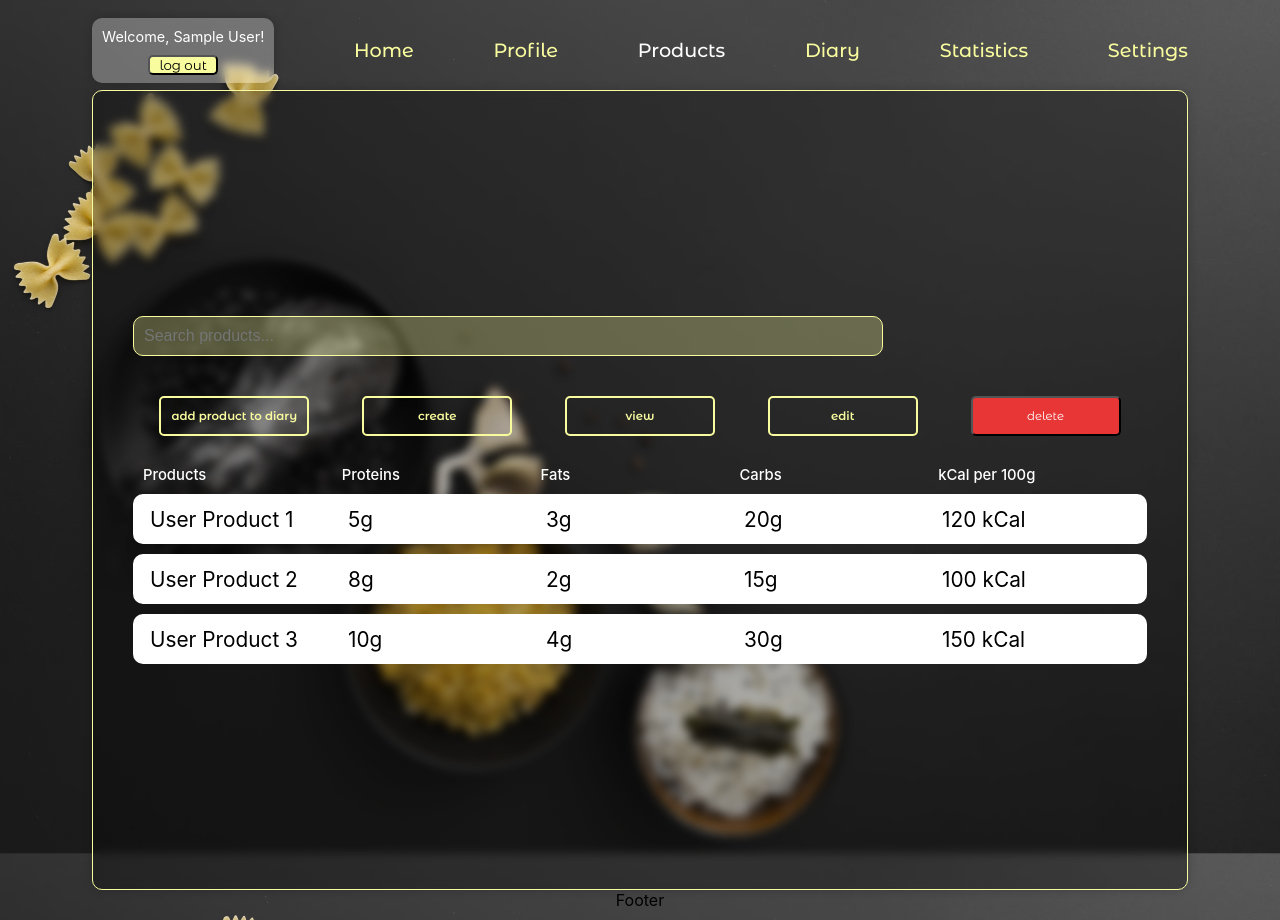
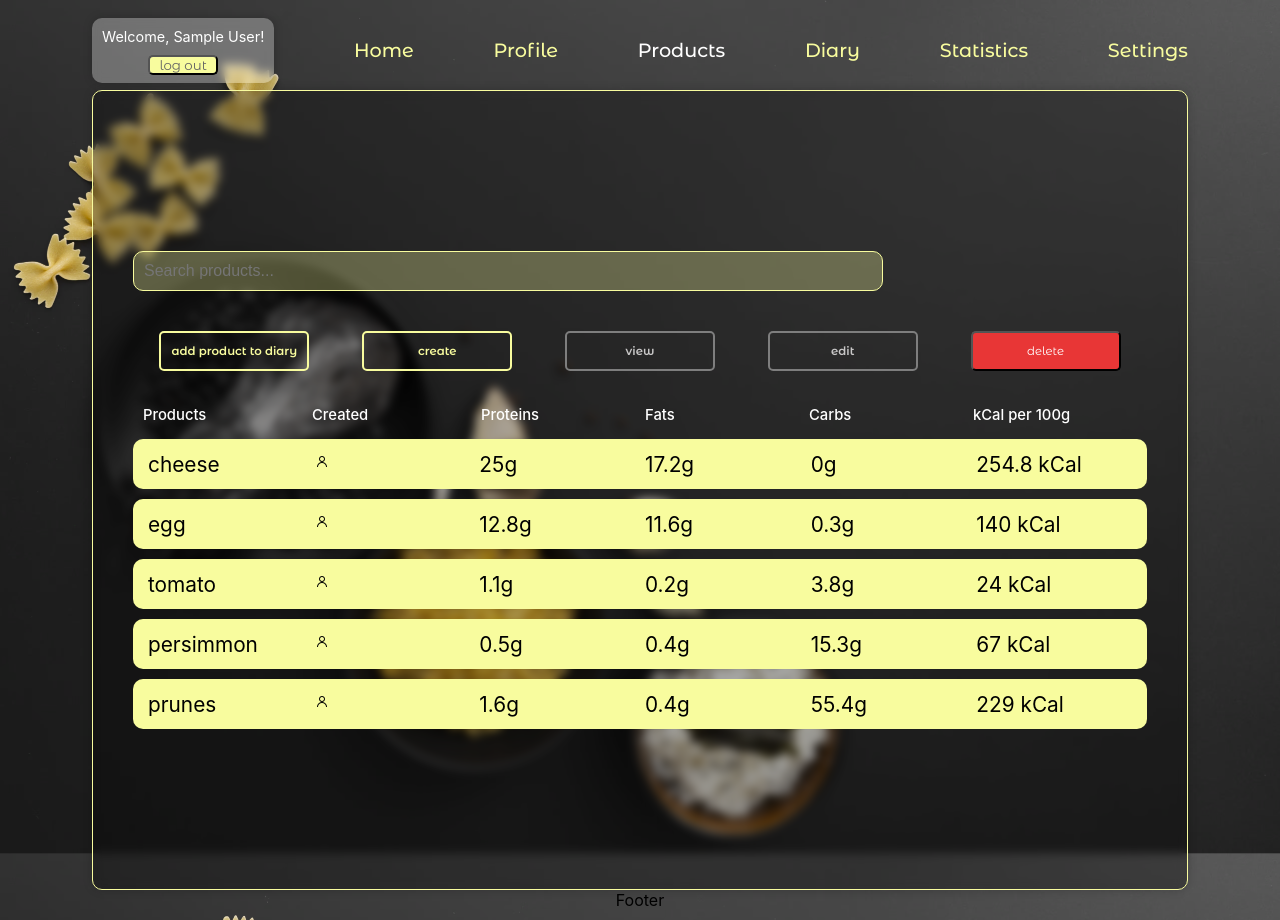
Before and after one commit to Bolbotunov/Gd-FD3-22-25_Bolbotunov, a React (Create React App) app in the folder myProject/: page /products in a window 1280 px wide. Built offline with nearby package versions, Linux system fonts and the light colour scheme; no server answers; the database is empty; sample sign-in values are in the browser's storage.

Commit message:
feat: create editing product & viewing

```diff
--- /dev/null
+++ b/myProject/src/config/defaultProducts.tsx
@@ -0,0 +1,44 @@
+import { ProductType } from "../pages/productsPage/ProductPage";
+
+export const defaultProducts: ProductType[] = [
+  {
+    food_name: 'cheese',
+    nf_protein: 25,
+    nf_total_fat: 17.2,
+    nf_total_carbohydrate: 0,
+    nf_calories: 254.8,
+    isDefault: true,
+  },
+  {
+    food_name: 'egg',
+    nf_protein: 12.8,
+    nf_total_fat: 11.6,
+    nf_total_carbohydrate: 0.3,
+    nf_calories: 140,
+    isDefault: true,
+  },
+  {
+    food_name: 'tomato',
+    nf_protein: 1.1,
+    nf_total_fat: 0.2,
+    nf_total_carbohydrate: 3.8,
+    nf_calories: 24,
+    isDefault: true,
+  },
+  {
+    food_name: 'persimmon',
+    nf_protein: 0.5,
+    nf_total_fat: 0.4,
+    nf_total_carbohydrate: 15.3,
+    nf_calories: 67,
+    isDefault: true,
+  },
+  {
+    food_name: 'prunes',
+    nf_protein: 1.6,
+    nf_total_fat: 0.4,
+    nf_total_carbohydrate: 55.4,
+    nf_calories: 229,
+    isDefault: true,
+  },
+];
--- a/myProject/src/pages/productsPage/ProductPage.tsx
+++ b/myProject/src/pages/productsPage/ProductPage.tsx
@@ -1,10 +1,162 @@
 
 import { BlurContainer } from "../../styles/Common.styled";
+import {
+  ContentContainer,
+  NutrientRow,
+  NutrientLabel,
+  NutrientValue,
+ } from "./productsPage.styled";
+import { MainTitle } from "../../styles/Fonts.styled";
+import { AddBtn } from "../../styles/Buttons.styled";
+import { useSelector } from "react-redux";
+import { useParams, useNavigate, useLocation } from "react-router";
+import { RootState } from "../../store/store";
+import { useState, useEffect } from "react";
+import { InputStyle } from "../../styles/Common.styled";
+import { useDispatch } from "react-redux";
+import { updateUserProduct } from "../../store/AuthSlice";
+import { updateUserProductInFirebase } from "../../config/firebase";
 
-export default function ProductPage() {
-  return <>
-   <BlurContainer>
+export type ProductType = {
+  food_name: string;
+  nf_protein: number;
+  nf_total_fat: number;
+  nf_total_carbohydrate: number;
+  nf_calories: number;
+  isDefault?: boolean;
+};
 
-		</BlurContainer>
-  </>
+type ProductPageProps = {};
+
+export default function ProductPage(props: ProductPageProps) {
+  const location = useLocation();
+  const { id } = useParams<{ id: string }>();
+  const navigate = useNavigate();
+  const dispatch = useDispatch();
+  const products = useSelector((state: RootState) => state.authSlice.products);
+  const currentUser = useSelector((state: RootState) => state.authSlice);
+
+  const locationState = location.state as { mode?: "view" | "edit"; product?: ProductType } | undefined;
+  const mode: "view" | "edit" = locationState?.mode || "view";
+
+
+  const productFromStore = locationState?.product || products.find(
+    (p) => p.food_name.toLowerCase() === id?.toLowerCase()
+  );
+  useEffect(() => {
+    setEditedProduct(productFromStore);
+  }, [productFromStore]);
+
+
+  const [editedProduct, setEditedProduct] = useState(productFromStore);
+
+  if (!productFromStore) {
+    return (
+      <BlurContainer>
+        <ContentContainer>
+          <MainTitle>Product Not Found</MainTitle>
+          <AddBtn onClick={() => navigate('/products')}>Ok</AddBtn>
+        </ContentContainer>
+      </BlurContainer>
+    );
+  }
+
+  if (mode === "view") {
+    return (
+      <BlurContainer>
+        <ContentContainer>
+          <MainTitle>{productFromStore.food_name}</MainTitle>
+          <NutrientRow>
+            <NutrientLabel>Proteins:</NutrientLabel>
+            <NutrientValue>{productFromStore.nf_protein}g</NutrientValue>
+          </NutrientRow>
+          <NutrientRow>
+            <NutrientLabel>Fats:</NutrientLabel>
+            <NutrientValue>{productFromStore.nf_total_fat}g</NutrientValue>
+          </NutrientRow>
+          <NutrientRow>
+            <NutrientLabel>Carbs:</NutrientLabel>
+            <NutrientValue>{productFromStore.nf_total_carbohydrate}g</NutrientValue>
+          </NutrientRow>
+          <NutrientRow>
+            <NutrientLabel>Calories:</NutrientLabel>
+            <NutrientValue>{productFromStore.nf_calories} kCal</NutrientValue>
+          </NutrientRow>
+        </ContentContainer>
+        <AddBtn onClick={() => navigate('/products')}>Ok</AddBtn>
+      </BlurContainer>
+    );
+  }
+
+
+
+
+  const handleChange = (field: keyof ProductType, value: string) => {
+    setEditedProduct((prev) =>
+      prev ? { ...prev, [field]: typeof prev[field] === "number" ? Number(value) : value } : prev
+    );
+  };
+
+  const handleSave = async () => {
+    if (!editedProduct) return;
+    dispatch(updateUserProduct(editedProduct));
+    if (currentUser.uid) {
+      try {
+        await updateUserProductInFirebase(currentUser.uid, editedProduct);
+        alert("Product updated");
+        navigate("/products");
+      } catch (error) {
+        console.error("Error updating product in Firebase:", error);
+      }
+    }
+  };
+
+  return (
+    <BlurContainer>
+      <ContentContainer>
+        <MainTitle>Edit {editedProduct?.food_name}</MainTitle>
+        <NutrientRow>
+          <NutrientLabel>Proteins:</NutrientLabel>
+          <NutrientValue>
+            <InputStyle
+              type="number"
+              value={editedProduct?.nf_protein}
+              onChange={(e) => handleChange("nf_protein", e.target.value)}
+            />g
+          </NutrientValue>
+        </NutrientRow>
+        <NutrientRow>
+          <NutrientLabel>Fats:</NutrientLabel>
+          <NutrientValue>
+            <InputStyle
+              type="number"
+              value={editedProduct?.nf_total_fat}
+              onChange={(e) => handleChange("nf_total_fat", e.target.value)}
+            />g
+          </NutrientValue>
+        </NutrientRow>
+        <NutrientRow>
+          <NutrientLabel>Carbs:</NutrientLabel>
+          <NutrientValue>
+            <InputStyle
+              type="number"
+              value={editedProduct?.nf_total_carbohydrate}
+              onChange={(e) => handleChange("nf_total_carbohydrate", e.target.value)}
+            />g
+          </NutrientValue>
+        </NutrientRow>
+        <NutrientRow>
+          <NutrientLabel>Calories:</NutrientLabel>
+          <NutrientValue>
+            <InputStyle
+              type="number"
+              value={editedProduct?.nf_calories}
+              onChange={(e) => handleChange("nf_calories", e.target.value)}
+            /> kCal
+          </NutrientValue>
+        </NutrientRow>
+        <AddBtn onClick={handleSave}>Save</AddBtn>
+      </ContentContainer>
+    </BlurContainer>
+  );
 }
--- a/myProject/src/pages/productsPage/ProductsPage.tsx
+++ b/myProject/src/pages/productsPage/ProductsPage.tsx
@@ -3,7 +3,7 @@ import { useEffect, useState, useCallback } from "react";
 import { debounce } from "../../utils/debounce";
 import { ErrorText } from "../../styles/Fonts.styled";
 import { useDispatch, useSelector } from "react-redux";
-import { addUserProduct } from "../../store/AuthSlice";
+import { addUserProduct, updateUserProduct } from "../../store/AuthSlice";
 import { ProductType } from "../../store/AuthSlice";
 import { addProductToUser } from "../../config/firebase";
 import { Flex } from "../../styles/Common.styled";
@@ -15,56 +15,36 @@ import {
   ProductRow,
   ProductColumn,
 	ProductRowWrapper,
+  ProductColumnUser,
+  HeaderItemUser,
 } from "./productsPage.styled"
 import { AddBtn, BtnDelete, LinkBtn } from "../../styles/Buttons.styled";
 import { searchFood } from "../../components/api/ApiTest";
-import { appColors } from "../../styles/AppColors";
 import { RootState } from "../../store/store";
 import ModalBlock from "../../components/modals/ModalBlock";
+import { useNavigate } from "react-router";
+import { defaultProducts } from "../../config/defaultProducts";
 
 
-
-const defaultProducts: ProductType[] = [
-  {
-    food_name: 'User Product 1',
-    nf_protein: 5,
-    nf_total_fat: 3,
-    nf_total_carbohydrate: 20,
-    nf_calories: 120,
-  },
-  {
-    food_name: 'User Product 2',
-    nf_protein: 8,
-    nf_total_fat: 2,
-    nf_total_carbohydrate: 15,
-    nf_calories: 100,
-  },
-  {
-    food_name: 'User Product 3',
-    nf_protein: 10,
-    nf_total_fat: 4,
-    nf_total_carbohydrate: 30,
-    nf_calories: 150,
-  },
-];
 
 export default function ProductsPage() {
   const [query, setQuery] = useState('');
   const [results, setResults] = useState<ProductType[]>(defaultProducts);
 	const [selectedProduct, setSelectedProduct] = useState<ProductType | null>(null)
 	const [error, setError] = useState<string | null>(null);
+  const [isOpen, setIsOpen] = useState(false)
+  const navigate = useNavigate()
   const dispatch = useDispatch();
   const currentUser = useSelector((state: RootState) => state.authSlice)
-  const [isOpen, setIsOpen] = useState(false)
-
 
   function normalizeProduct(apiProduct: any): ProductType {
     return {
       food_name: apiProduct.food_name,
-      nf_protein: apiProduct.full_nutrients?.find((n: any) => n.attr_id === 203)?.value || 0,
-      nf_total_fat: apiProduct.full_nutrients?.find((n: any) => n.attr_id === 204)?.value || 0,
-      nf_total_carbohydrate: apiProduct.full_nutrients?.find((n: any) => n.attr_id === 205)?.value || 0,
-      nf_calories: apiProduct.full_nutrients?.find((n: any) => n.attr_id === 208)?.value || 0,
+      nf_protein: Math.ceil(apiProduct.full_nutrients?.find((n: any) => n.attr_id === 203)?.value || 0),
+      nf_total_fat: Math.ceil(apiProduct.full_nutrients?.find((n: any) => n.attr_id === 204)?.value || 0),
+      nf_total_carbohydrate: Math.ceil(apiProduct.full_nutrients?.find((n: any) => n.attr_id === 205)?.value || 0),
+      nf_calories: Math.ceil(apiProduct.full_nutrients?.find((n: any) => n.attr_id === 208)?.value || 0),
+      isDefault: false,
     };
   }
 
@@ -74,10 +54,10 @@ export default function ProductsPage() {
         const data = await searchFood(query);
 				if (!data.foods || data.foods.length === 0) {
 					setError('this product does not exist');
-          setResults([...defaultProducts, ...data.foods]);
+          setResults([...defaultProducts]);
 				} else {
           const normalized = data.foods.map((p: any) => normalizeProduct(p));
-					setResults(normalized);
+					setResults([...normalized, ...defaultProducts]);
 					setError(null);
 				}
 
@@ -111,7 +91,6 @@ export default function ProductsPage() {
     }
   }
 
-
   function openModal() {
     setIsOpen(true);
   }
@@ -128,7 +107,6 @@ export default function ProductsPage() {
 			    value={query}
 			    onChange={(e) => setQuery(e.target.value)} placeholder="Search products..." />
   		    {error && <ErrorText>{error}</ErrorText>}
-
         <Flex>
         <AddBtn onClick={async () => {
 				if (!selectedProduct) {
@@ -136,7 +114,6 @@ export default function ProductsPage() {
 					return;
 				} else {
           dispatch(addUserProduct(selectedProduct))
-
           if (currentUser.uid) {
             try {
               await addProductToUser(currentUser.uid, selectedProduct)
@@ -147,21 +124,41 @@ export default function ProductsPage() {
           }
         }
 			}}>add product to diary</AddBtn>
+
+
       <AddBtn>create</AddBtn>
-      {selectedProduct ? (
-              <LinkBtn to={`/products/${selectedProduct.food_name}`}>
+
+
+      <LinkBtn disabled={!selectedProduct}
+      onClick={() => {
+        if (!selectedProduct) {
+          alert('Please select a product');
+          return;
+        }
+        dispatch(addUserProduct(selectedProduct))
+        navigate(`/products/${selectedProduct.food_name}`, { state: { mode: 'view' } });
+      }}>
         view
         </LinkBtn>
-            ) : (
-            <AddBtn onClick={() => alert('plese select product')}>view</AddBtn>)
+
+        <LinkBtn disabled={!selectedProduct}
+      onClick={() => {
+        if (!selectedProduct) {
+          alert('Please select a product');
+          return;
         }
-
-      <AddBtn>edit</AddBtn>
+        dispatch(addUserProduct(selectedProduct))
+        dispatch(updateUserProduct(selectedProduct))
+        navigate(`/products/${selectedProduct.food_name}`, { state: { mode: 'edit' } });
+      }}>
+        edit
+        </LinkBtn>
       <BtnDelete>delete</BtnDelete>
       </Flex>
 
       <TableHeader>
         <HeaderItem>Products</HeaderItem>
+        <HeaderItemUser>Created</HeaderItemUser>
         <HeaderItem>Proteins</HeaderItem>
         <HeaderItem>Fats</HeaderItem>
         <HeaderItem>Carbs</HeaderItem>
@@ -173,17 +170,22 @@ export default function ProductsPage() {
           {results.map((product:ProductType) => (
           <ProductRow
           key={product.food_name}
+          isSelected={selectedProduct && selectedProduct.food_name === product.food_name}
           onClick={() => handleSelectedProduct(product)}
-						style={{
-							backgroundColor: selectedProduct && selectedProduct.food_name === product.food_name ?
-							 appColors.colors.OK_COLOR: appColors.colors.WHITE_COLOR,
-							border: `2px solid ${appColors.colors.WHITE_COLOR}`,
-							cursor: 'pointer'}}>
+          >
+
             <ProductColumn>{product.food_name}</ProductColumn>
-              <ProductColumn>{product.nf_protein || 'N/A'}g</ProductColumn>
-              <ProductColumn>{product.nf_total_fat || 'N/A'}g</ProductColumn>
-              <ProductColumn>{product.nf_total_carbohydrate || 'N/A'}g</ProductColumn>
-              <ProductColumn>{product.nf_calories || 'N/A'} kCal</ProductColumn>
+            <ProductColumnUser>
+            <img
+            src={product.isDefault ? '/user.png' : '/api.png'}
+            alt="User Product"
+            style={{ width: "16px", height: "16px", objectFit: "cover" }}
+        />
+            </ProductColumnUser>
+            <ProductColumn>{product.nf_protein}g</ProductColumn>
+            <ProductColumn>{product.nf_total_fat}g</ProductColumn>
+            <ProductColumn>{product.nf_total_carbohydrate}g</ProductColumn>
+            <ProductColumn>{product.nf_calories} kCal</ProductColumn>
           </ProductRow>
           ))}
         </ProductRowWrapper>
--- a/myProject/src/pages/productsPage/productsPage.styled.tsx
+++ b/myProject/src/pages/productsPage/productsPage.styled.tsx
@@ -1,7 +1,6 @@
 import { WhiteBlock } from "../../styles/Common.styled";
 import { FontsFamily } from "../../styles/Fonts.styled";
 import styled from 'styled-components';
-import { BtnCommonStyle } from "../../styles/Buttons.styled";
 
 
 export const ProductsBlock = styled('div')`
@@ -49,23 +48,39 @@ export const TableHeader = styled('div')`
   padding: 10px;
   font-weight: 500;
   font-size: 10px;
+  font-size: calc(2px + 1vw);
 `;
 
 
 export const HeaderItem = styled('div')`
   flex: 1;
   text-align: left;
-  font-size: calc(2px + 1vw);
 `;
 
-export const ProductRow = styled('div')`
-  background-color: ${({theme}) => theme.colors.MAIN_COLOR};
+export const HeaderItemUser = styled('div')`
+  flex: 1;
+  text-align: left;
+  padding: 5px;
+`;
+
+
+
+export const ProductRow = styled('div')<{ isSelected: boolean | null }>`
     display: flex;
     align-items: center;
     padding: 10px;
     height: 50px;
     font-size: 16px;
     border-radius: 10px;
+    background-color: ${({ isSelected, theme }) =>
+    isSelected ? theme.colors.OK_COLOR : theme.colors.MAIN_COLOR};
+    cursor: pointer;
+    transition: .3s all;
+
+    &:hover {
+      background-color: ${({ isSelected, theme }) =>
+      isSelected ? theme.colors.OK_COLOR : theme.colors.WHITE_COLOR};
+    }
 `;
 
 export const ProductRowWrapper = styled('div')`
@@ -78,6 +93,33 @@ export const ProductColumn =  styled('div')`
   flex: 1;
   text-align: left;
   font-size: calc(8px + 1vw);
-  padding:5px;
+  padding: 5px;
   min-width:50px;
 `;
+
+
+export const ProductColumnUser =  styled('div')`
+  flex: 1;
+  text-align: left;
+  min-width: 20px;
+  padding: 5px;
+`;
+
+
+
+
+export const NutrientRow = styled('div')`
+  display: flex;
+  justify-content: space-between;
+  width: 100%;
+  margin: 10px 0;
+  color: ${({theme}) => theme.colors.WHITE_COLOR};
+`;
+
+export const NutrientLabel = styled('span')`
+  font-size: 1rem;
+`;
+
+export const NutrientValue = styled('span')`
+  font-size: 1rem;
+`;
--- a/myProject/src/store/AuthSlice.tsx
+++ b/myProject/src/store/AuthSlice.tsx
@@ -16,6 +16,7 @@ export type ProductType = {
   nf_total_fat: number;
   nf_total_carbohydrate: number;
   nf_calories: number;
+  isDefault?: boolean;
 };
 
 type AuthStateType = {
@@ -55,6 +56,12 @@ export const authSlice = createSlice({
     addUserProduct(state, action: PayloadAction<ProductType>) {
       state.products.push(action.payload);
     },
+    updateUserProduct(state, action: PayloadAction<ProductType>) {
+      const index = state.products.findIndex(p => p.food_name === action.payload.food_name);
+      if (index !== -1) {
+        state.products[index] = action.payload;
+      }
+    },
     clearUser(state) {
       state.uid = null;
       state.userName = null;
@@ -66,5 +73,5 @@ export const authSlice = createSlice({
   }
 })
 
-export const { setUser,  setUserProfile, addUserProduct, clearUser } = authSlice.actions;
+export const { setUser,  setUserProfile, addUserProduct, clearUser, updateUserProduct } = authSlice.actions;
 export default authSlice.reducer;
--- a/myProject/src/styles/AppColors.tsx
+++ b/myProject/src/styles/AppColors.tsx
@@ -7,9 +7,11 @@ export const appColors = {
         CARBS_COLOR: '#DC191C',
         WHITE_COLOR: '#ffffff',
         WHITE_COLOR_40: 'rgba(255, 255, 255, 0.4)',
-        BLACK_COLOR: '#000000',
+        BLACK_COLOR: '#656565',
         ERROR_COLOR: '#e83636',
         ERROR_COLOR_HOVER: '#a60000',
         OK_COLOR: '#47f647',
+        DISABLED_COLOR_LIGHT: '#c9c8c8',
+        DISABLED_COLOR_DARK: '#7e7e7e',
     }
 }
--- a/myProject/src/styles/Buttons.styled.tsx
+++ b/myProject/src/styles/Buttons.styled.tsx
@@ -1,6 +1,7 @@
 import { Link } from 'react-router';
 import { styled, css } from 'styled-components'
 import { FontsFamily } from './Fonts.styled';
+import { FlexDiv } from './Common.styled';
 
 export const BtnCommonStyle = css`
   ${FontsFamily};
@@ -92,16 +93,26 @@ export const AddBtn = styled('button')`
     }
 `
 
-export const LinkBtn = styled(Link)`
-  ${BtnDictionary}
+
+export const LinkBtn = styled('button')<{ disabled?: boolean }>`
+  ${BtnDictionary};
+  ${FlexDiv};
   background-color: transparent;
-  color:${({theme}) => theme.colors.MAIN_COLOR};
-  border: 2px solid ${({theme}) => theme.colors.MAIN_COLOR};
+  color: ${({ theme, disabled }) =>
+    disabled ? theme.colors.DISABLED_COLOR_LIGHT : theme.colors.MAIN_COLOR};
+  border: 2px solid
+    ${({ theme, disabled }) =>
+      disabled ? theme.colors.DISABLED_COLOR_DARK : theme.colors.MAIN_COLOR};
   font-weight: 600;
+  pointer-events: ${({ disabled }) => (disabled ? 'none' : 'auto')};
+
 
   &:hover {
-    color: ${({theme}) => theme.colors.BLACK_COLOR};
-    background-color:${({theme}) => theme.colors.MAIN_COLOR};
-    cursor: pointer;
-    }
-`
+    ${({ disabled, theme }) =>
+      !disabled &&
+      css`
+        color: ${theme.colors.BLACK_COLOR};
+        background-color: ${theme.colors.MAIN_COLOR};
+      `}
+  }
+`;
```
Also changed, not shown: myProject/src/config/firebase.tsx (+14 -0 lines), myProject/public/api.png (added), myProject/public/user.png (added). Lines whose indentation alone changed are shown as unchanged.
